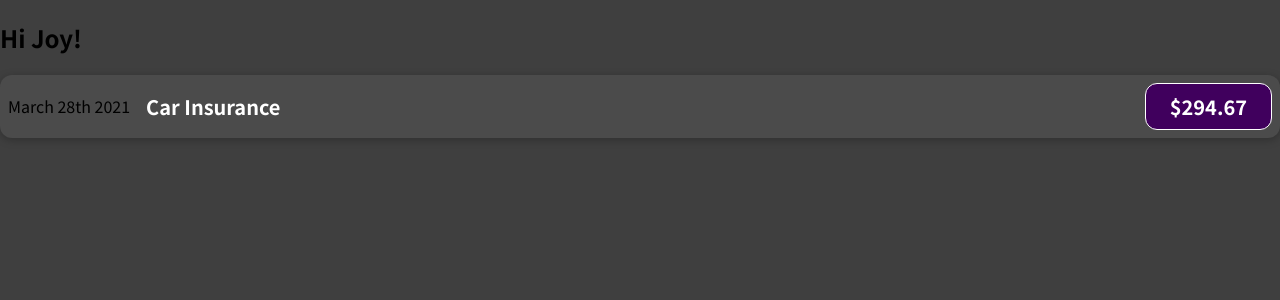
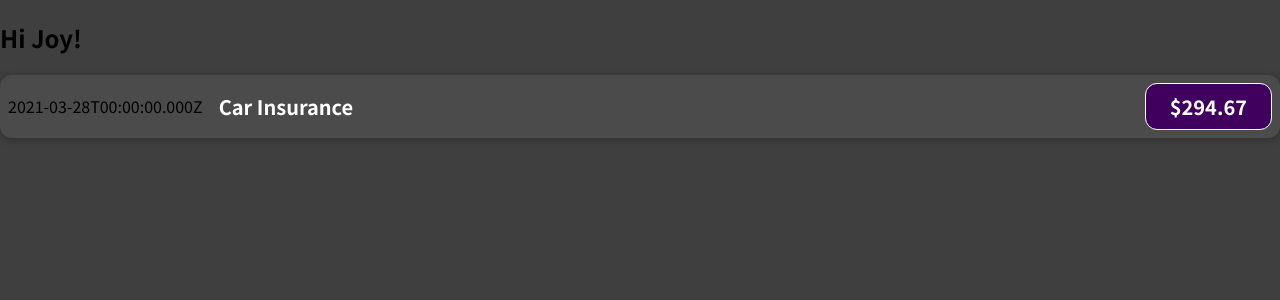
Before and after one commit to Wakarende/expense-tracker, a JavaScript app: page / in a window 1280 px wide. Shown: the top 300 px of the page. Built offline with nearby package versions, Linux system fonts and the light colour scheme.

Commit message:
fix component to output dynamic data

```diff
--- a/src/components/ExpenseItem.js
+++ b/src/components/ExpenseItem.js
@@ -1,12 +1,15 @@
 import './ExpenseItem.css';
 
 function ExpenseItem() {
+  const expenseDate = new Date(2021, 2, 28);
+  const expenseTitle = 'Car Insurance';
+  const expenseAmount = 294.67;
   return (
   <div className='expense-item'>
-      <div>March 28th 2021</div>
+      <div>{expenseDate.toISOString()}</div>
     <div className='expense-item__description'>
-      <h2>Car Insurance</h2>
-      <div className='expense-item__price'>$294.67</div>
+      <h2>{expenseTitle}</h2>
+      <div className='expense-item__price'>${expenseAmount}</div>
     </div>
   </div>
   )
```
